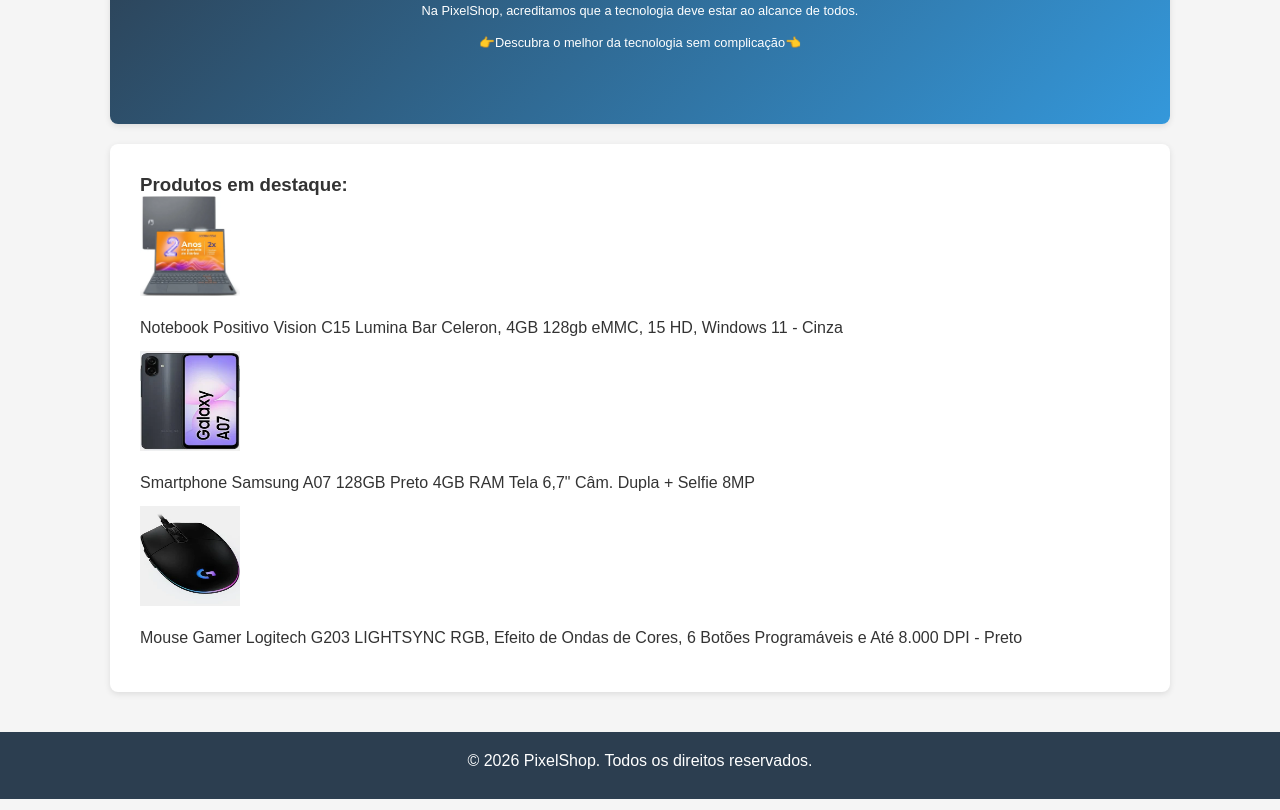
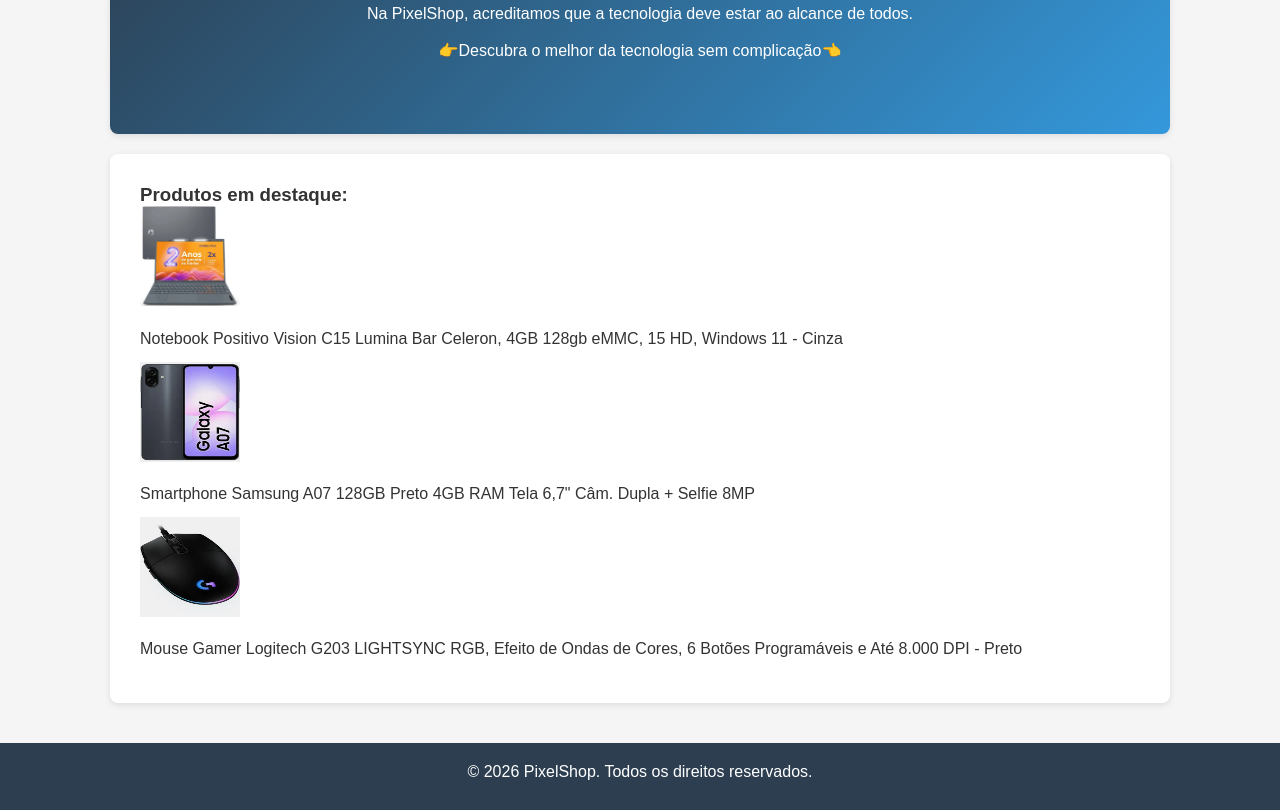
Before and after one commit to soloLucashan/projeto-extensao-dev-software, a plain HTML site: page site/index.html in a window 1280 px wide. Shown: the part 224-1034 px from the top of the page. Drawn offline with Linux system fonts and the light colour scheme.

Commit message:
finaliza index.html

```diff
--- a/site/css/style.css
+++ b/site/css/style.css
@@ -90,7 +90,7 @@ p {
 }
 
 .banner p {
-  font-size: 0.80rem;
+  font-size: 1.0rem;
 }
 
 /* ---- CARDS DE PRODUTO ---- */
--- a/site/index.html
+++ b/site/index.html
@@ -4,7 +4,7 @@
 <head>
   <meta charset="UTF-8">
   <meta name="viewport" content="width=device-width, initial-scale=1.0">
-  <title>Home - PixelShop</title>
+  <title>home - PixelShop</title>
   <link rel="stylesheet" href="css/style.css">
 </head>
 <body>
```
